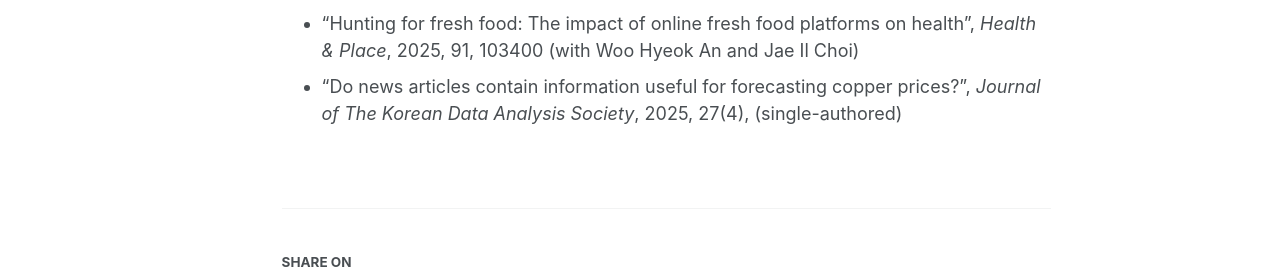
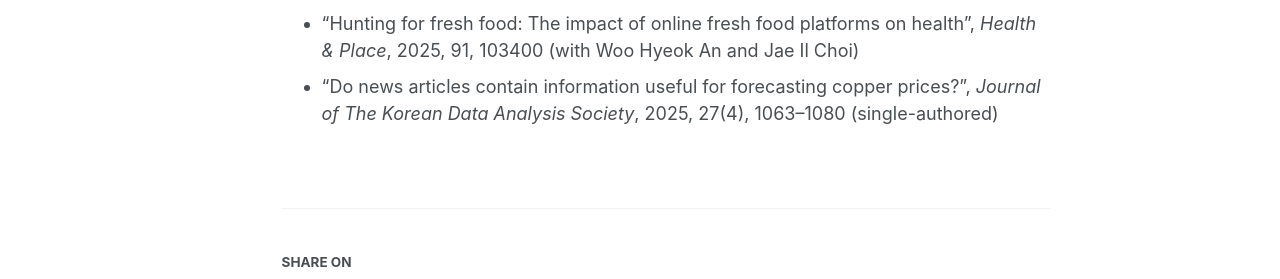
Before and after one commit to econompark/econompark.github.io, a Jekyll site: the page built from _research/research.md, in a window 1280 px wide and 1345 px high. Shown: the part 700-979 px from the top of the window. Built offline with Jekyll 4.4.1, drawn with Linux system fonts in a browser that asks for light colours; some web fonts are replaced; a script that is not in the unit is left out.

Commit message:
Update research.md

```diff
--- a/_research/research.md
+++ b/_research/research.md
@@ -19,4 +19,4 @@ Coming soon.
 
   - "A selection correction method for heterogeneous treatment effects in staggered adoption settings", *Economics Letters*, 2025, 254, 112490 (single-authored)
   - "Hunting for fresh food: The impact of online fresh food platforms on health", *Health & Place*, 2025, 91, 103400 (with Woo Hyeok An and Jae Il Choi)
-  - "Do news articles contain information useful for forecasting copper prices?", *Journal of The Korean Data Analysis Society*, 2025, 27(4), (single-authored)
+  - "Do news articles contain information useful for forecasting copper prices?", *Journal of The Korean Data Analysis Society*, 2025, 27(4), 1063--1080 (single-authored)
```
